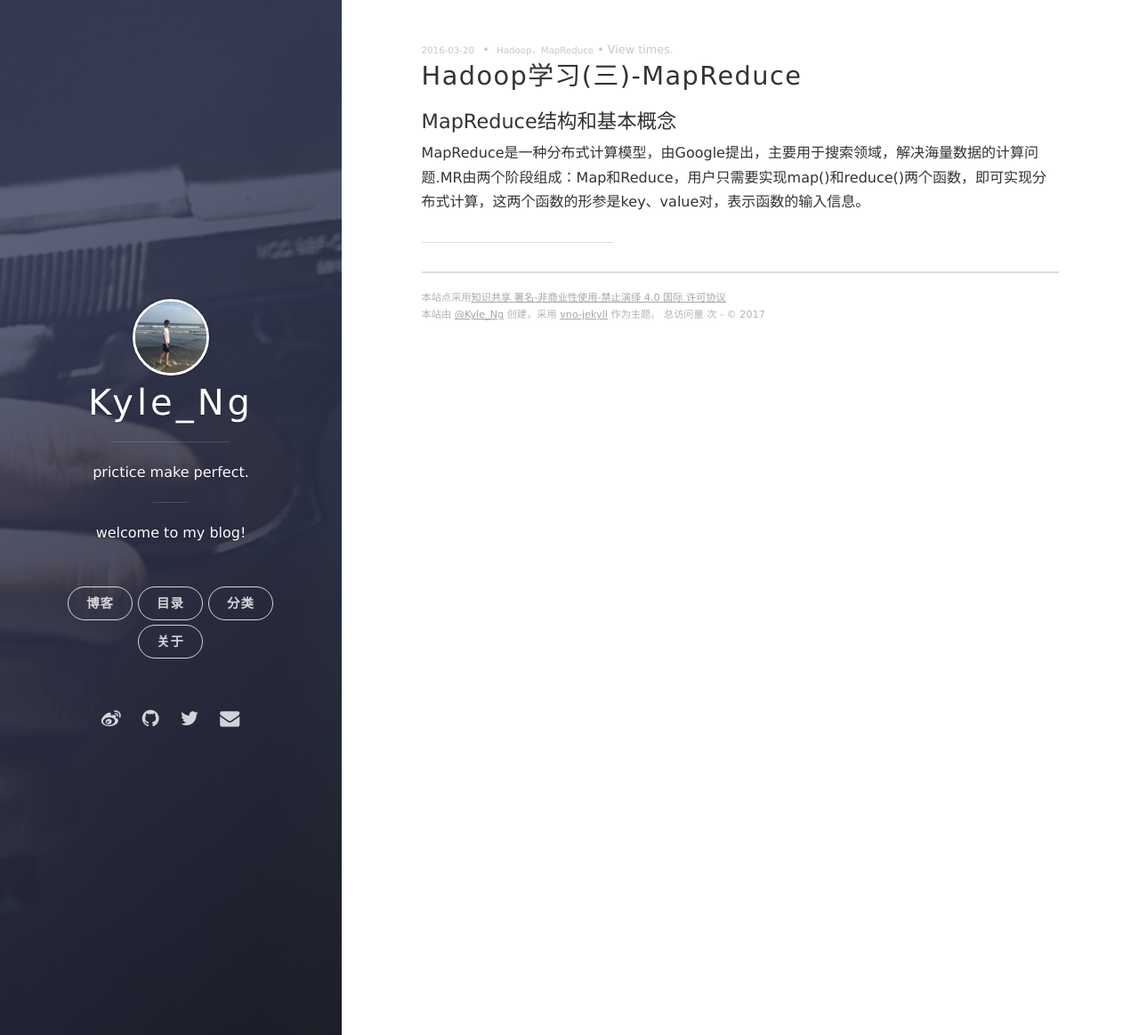
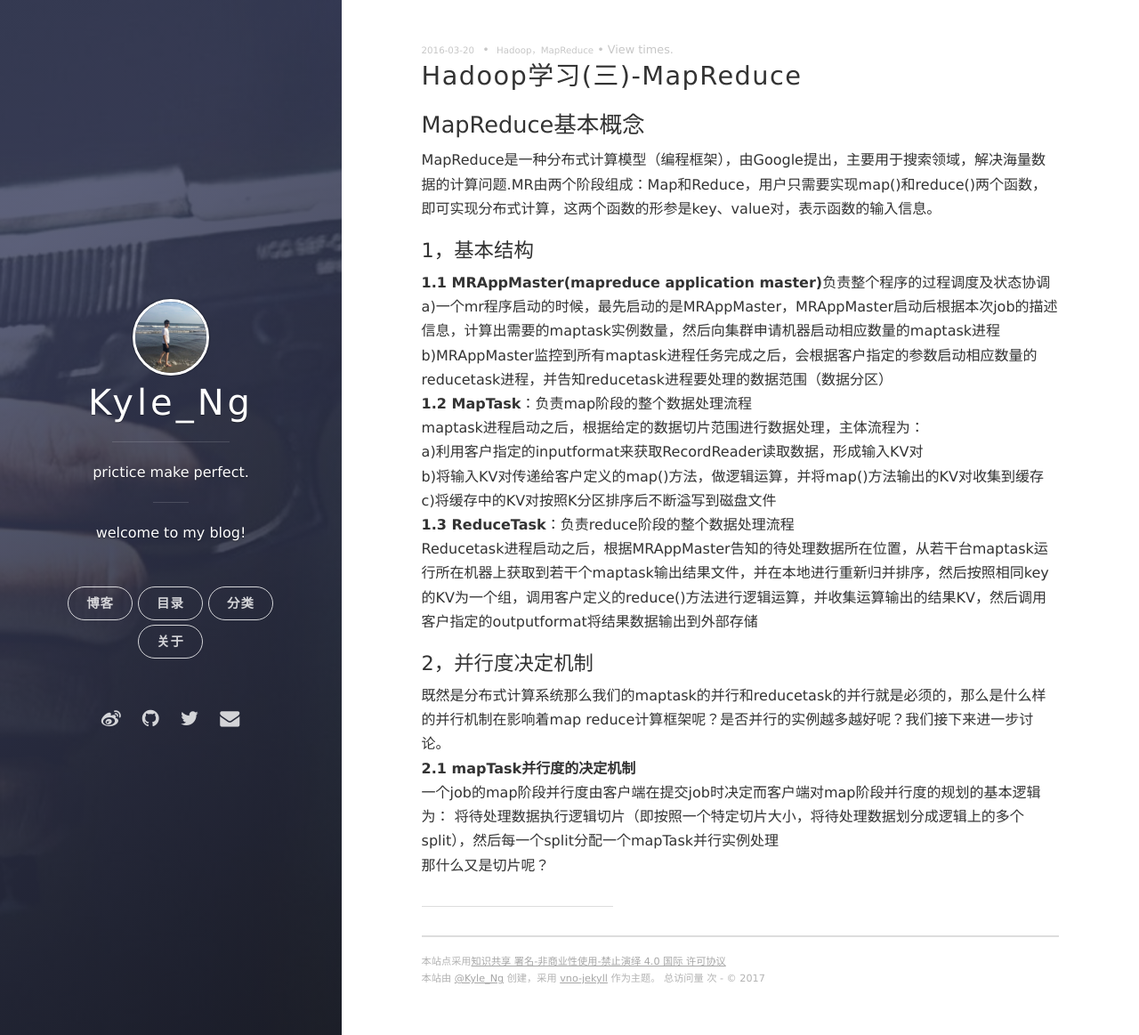
Before and after one commit to kyleNg/kyleNg.github.io, a Jekyll site: the page built from _posts/Hadoop/2016-03-20-Hadoop_MapReduce.md, in a window 1280 px wide and 1163 px high. Shown: the whole window at 89% size. Built offline with Jekyll 4.4.1, drawn with Linux system fonts in a browser that asks for light colours; nearby versions of some CDN libraries; comment, search, counter and statistics services are not loaded.

Commit message:
mapreduce note 01

```diff
--- a/_posts/Hadoop/2016-03-20-Hadoop_MapReduce.md
+++ b/_posts/Hadoop/2016-03-20-Hadoop_MapReduce.md
@@ -5,6 +5,24 @@ title: Hadoop学习(三)-MapReduce
 tags: Hadoop，MapReduce
 ---
 
-### MapReduce结构和基本概念
+## MapReduce基本概念
 
-MapReduce是一种分布式计算模型，由Google提出，主要用于搜索领域，解决海量数据的计算问题.MR由两个阶段组成：Map和Reduce，用户只需要实现map()和reduce()两个函数，即可实现分布式计算，这两个函数的形参是key、value对，表示函数的输入信息。
+MapReduce是一种分布式计算模型（编程框架），由Google提出，主要用于搜索领域，解决海量数据的计算问题.MR由两个阶段组成：Map和Reduce，用户只需要实现map()和reduce()两个函数，即可实现分布式计算，这两个函数的形参是key、value对，表示函数的输入信息。<br>
+### 1，基本结构 ###
+
+**1.1 MRAppMaster(mapreduce application master)**负责整个程序的过程调度及状态协调<br>
+a)一个mr程序启动的时候，最先启动的是MRAppMaster，MRAppMaster启动后根据本次job的描述信息，计算出需要的maptask实例数量，然后向集群申请机器启动相应数量的maptask进程<br>
+b)MRAppMaster监控到所有maptask进程任务完成之后，会根据客户指定的参数启动相应数量的reducetask进程，并告知reducetask进程要处理的数据范围（数据分区）<br>
+**1.2 MapTask**：负责map阶段的整个数据处理流程<br>
+maptask进程启动之后，根据给定的数据切片范围进行数据处理，主体流程为：<br>
+a)利用客户指定的inputformat来获取RecordReader读取数据，形成输入KV对<br>
+b)将输入KV对传递给客户定义的map()方法，做逻辑运算，并将map()方法输出的KV对收集到缓存<br>
+c)将缓存中的KV对按照K分区排序后不断溢写到磁盘文件<br>
+**1.3 ReduceTask**：负责reduce阶段的整个数据处理流程<br>
+Reducetask进程启动之后，根据MRAppMaster告知的待处理数据所在位置，从若干台maptask运行所在机器上获取到若干个maptask输出结果文件，并在本地进行重新归并排序，然后按照相同key的KV为一个组，调用客户定义的reduce()方法进行逻辑运算，并收集运算输出的结果KV，然后调用客户指定的outputformat将结果数据输出到外部存储<br>
+### 2，并行度决定机制 ###
+既然是分布式计算系统那么我们的maptask的并行和reducetask的并行就是必须的，那么是什么样的并行机制在影响着map reduce计算框架呢？是否并行的实例越多越好呢？我们接下来进一步讨论。<br>
+**2.1 mapTask并行度的决定机制**<br>
+一个job的map阶段并行度由客户端在提交job时决定而客户端对map阶段并行度的规划的基本逻辑为：
+将待处理数据执行逻辑切片（即按照一个特定切片大小，将待处理数据划分成逻辑上的多个split），然后每一个split分配一个mapTask并行实例处理<br>
+那什么又是切片呢？
```
